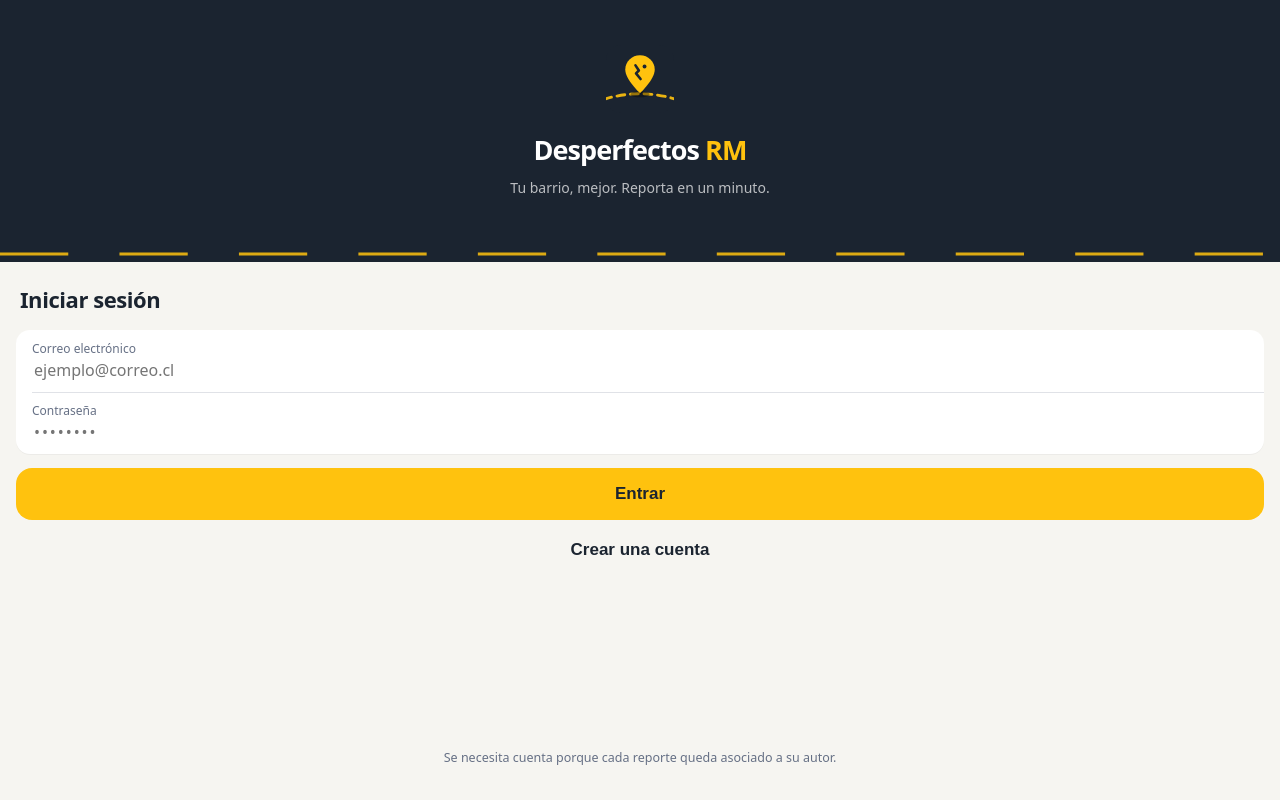
After one commit to matiasveragua/proyecto_inicial, a Django app: page /login/ in a window 1280 px wide. The commit adds this page. Run offline with Django 5.2, Linux system fonts and the light colour scheme; parts of the project's set-up code (start-up, migrations or seed data) failed here and were passed over.

Commit message:
Creacion de panel login
Si corren el servidor sin ningún "/" como por ejemplo /login/ no les saldrá nada porque lo cambie, los que hay son "inicio/" y "login/"

```diff
--- a/mysite/urls.py
+++ b/mysite/urls.py
@@ -22,7 +22,8 @@ from reportes import views
 
 urlpatterns = [
     path('admin/', admin.site.urls),
-    path('', views.inicio, name='inicio'),
+    path('inicio/', views.inicio, name='inicio'),
+    path('login/', views.login, name= 'login'),
 ]
 
 # En desarrollo, servir las fotos subidas desde /media/
--- a/reportes/templates/reportes/base.html
+++ b/reportes/templates/reportes/base.html
@@ -12,6 +12,7 @@
         --texto-secundario: #667085;
         --amarillo-vial: #ffc20e;
         --texto-sobre-amarillo: #1b2430;
+        --color-boton-secundario: var(--texto-principal);
         }
         @media (prefers-color-scheme: dark) {
         :root {
@@ -19,6 +20,7 @@
             --fondo-tarjeta: #171c23;
             --texto-principal: #f2f3f5;
             --texto-secundario: #9aa1ad;
+            --color-boton-secundario: var(--amarillo-vial);
         }
 
         .leaflet-layer,
@@ -27,7 +29,7 @@
         .leaflet-control-attribution {
             filter: invert(100%) hue-rotate(180deg) brightness(95%) contrast(90%);
         }
-    }
+        }
         *{
             box-sizing: border-box;
         }
--- a/reportes/templates/reportes/inicio.html
+++ b/reportes/templates/reportes/inicio.html
@@ -36,7 +36,7 @@
     }
     .boton-secundario {
         background-color: transparent;
-        color: var(--amarillo-vial);
+        color: var(--color-boton-secundario);
         border: none;
         width: 100%;
         height: 44px;
@@ -63,7 +63,8 @@
         gap: 9px;
         padding: 6px 14px 6px 6px;
         border-radius: 20px;
-        background-color: rgba(23,28,35,0.84);
+        background-color: var(--fondo-tarjeta);
+        color: var(--texto-principal);
         backdrop-filter: blur(16px);
         -webkit-backdrop-filter: blur(16px);
         box-shadow: 0 6px 18px -8px rgba(0,0,0,0.3);
--- /dev/null
+++ b/reportes/templates/reportes/login.html
@@ -0,0 +1,109 @@
+{% extends 'reportes/base.html' %}
+
+{% block contenido %}
+
+<style>
+    /* Este es el diseño de la parte superior del login */
+
+    .hero { background: #1b2430; color: #fff; position: relative; height: 262px; flex: none; display: flex; flex-direction: column; }
+    .hero .inner { flex: 1; display: flex; flex-direction: column; align-items: center; justify-content: center; gap: 10px; padding-bottom: 20px; text-align: center; }
+    .hero .inner b { font-size: 27px; font-weight: 800; letter-spacing: -.035em; }
+    .hero .inner b i { font-style: normal; color: var(--amarillo-vial); }
+    .hero .inner span { font-size: 14px; color: rgba(255,255,255,.7); }
+    .hero .road { position: absolute; left: 0; right: 0; bottom: 0; height: 16px; width: 100% }
+
+    /* Este es el diseño del formulario */
+    .login { flex: 1; display: flex; flex-direction: column; gap: 14px; padding: 22px 16px 34px; }
+    .login h2 { margin: 0 0 2px 4px; font-size: 22px; font-weight: 700; letter-spacing: -.02em; }
+
+    /* Diseño de las cajas de texto */
+
+    .group { background: var(--fondo-tarjeta); border-radius: 14px; overflow: hidden; box-shadow: 0 1px 0 rgba(0,0,0,.04); }
+    .row { padding: 10px 16px; display: flex; flex-direction: column; gap: 1px; position: relative; }
+    .row + .row::before { content: ""; position: absolute; top: 0; left: 16px; right: 0; height: .5px; background: var(--texto-secundario); opacity: 0.2; }
+    .row .k { font-size: 12px; color: var(--texto-secundario); }
+    .row .v { font-size: 16px; color: var(--texto-principal); }
+
+    /* Diseño de los botones */
+
+    .stack { display: flex; flex-direction: column; gap: 8px; margin-top: 14px; }
+    .btn { appearance: none; border: 0; font-size: 17px; font-weight: 700; height: 52px; border-radius: 16px; width: 100%; cursor: pointer; background: var(--amarillo-vial); color: var(--texto-sobre-amarillo); }
+    .btn.plain { background: transparent; color: var(--texto-principal); height: 44px; }
+
+    /* Diseño del mensaje bajo los botones */
+
+    .sp { flex: 1; }
+    .foot { margin: 0; text-align: center; font-size: 12.5px; color: var(--texto-secundario); padding-inline: 14px; }
+
+</style>
+
+<!-- parte superior -->
+
+<div class="hero">
+
+    <div class="inner">
+
+        <svg class="mark" viewBox="0 0 120 120" style="width: 68px; height: 68px; margin-bottom: 8px;">
+            <rect width="120" height="120" rx="27" fill="#1b2430"/>
+            <path d="M-4 96 Q60 76 124 96" stroke="#ffc20e" stroke-width="5" stroke-dasharray="14 10" stroke-linecap="round" fill="none" opacity=".9"/>
+            <ellipse cx="60" cy="87" rx="17" ry="5.2" fill="#000" opacity=".35"/>
+            <path d="M60 18c-14.4 0-26 11.1-26 25.2C34 60.8 60 85 60 85s26-24.2 26-41.8C86 29.1 74.4 18 60 18z" fill="#ffc20e"/>
+            <path d="M52 36l6 9-5 5 8 10" stroke="#1b2430" stroke-width="4.6" stroke-linecap="round" stroke-linejoin="round" fill="none"/>
+            <circle cx="68" cy="38" r="3.4" fill="#1b2430"/>
+        </svg>
+
+        <b>Desperfectos<i> RM</i></b>
+        <span>Tu barrio, mejor. Reporta en un minuto.</span>
+    </div>
+
+    <svg class="road" viewBox="0 0 300 16" preserveAspectRatio="none"><path d="M0 8H300" stroke="#ffc20e" stroke-width="3" stroke-dasharray="16 12" opacity=".85"/></svg>
+
+</div>
+
+<!-- formulario -->
+
+<div class="login">
+    <h2>Iniciar sesión</h2>
+
+    <from method="POST" action="">
+        <!-- para back end: agregar el token CSRF de Django aquí -->
+
+        <div class="group">
+
+            <!-- correo -->
+
+            <div class="row">
+
+                <label class="k">Correo electrónico</label>
+                <input class="v" type="email" name="correo" placeholder="ejemplo@correo.cl" required style="border:none; outline:none; background:transparent; width:100%; font-family: inherit;">
+
+            </div>
+
+            <!-- contraseña -->
+
+            <div class="row">
+                <label class="k">Contraseña</label>
+                <input class="v" type="password" name="contrasena" placeholder="••••••••" required style="border:none; outline:none; background:transparent; width:100%; font-family: inherit; letter-spacing: .12em; color: inherit;">
+            </div>
+
+        </div>
+
+        <div class="stack" style="margin-top: 14px;">
+
+            <!-- boton para subir los datos -->
+
+            <button class="btn" type="submit">Entrar</button>
+            <button class="btn plain" type="button">Crear una cuenta</button>
+
+        </div>
+
+    </from>
+
+    <!-- mensaje bajo los botones  -->
+
+    <div class="sp"></div>
+    <p class="foot">Se necesita cuenta porque cada reporte queda asociado a su autor.</p>
+
+</div>
+
+{% endblock contenido %}
--- a/reportes/views.py
+++ b/reportes/views.py
@@ -2,3 +2,6 @@ from django.shortcuts import render
 
 def inicio(request):
     return render(request, 'reportes/inicio.html')
+
+def login(request):
+    return render(request, 'reportes/login.html')
```
